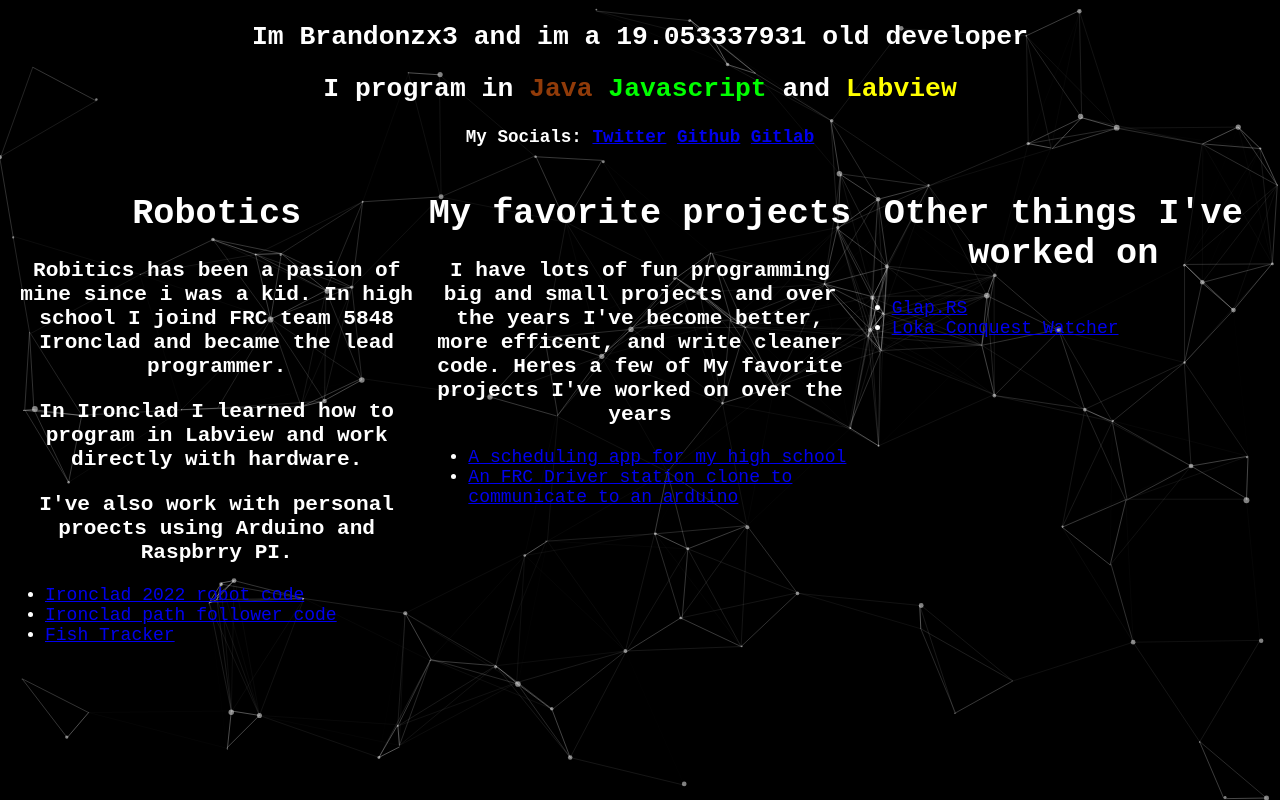
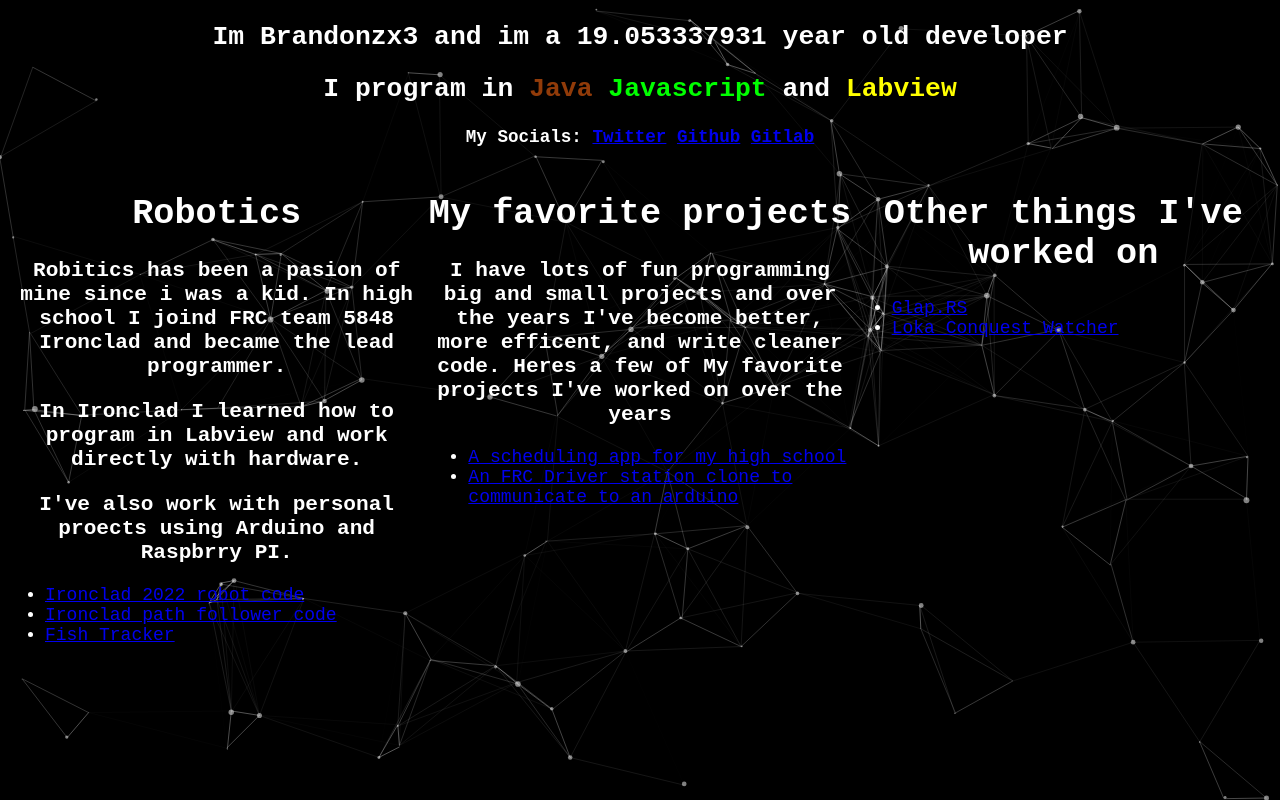
Before and after one commit to brandonzx3/portfolio, a website: page client/index.html in a window 1280 px wide. Drawn offline with nearby package versions, Linux system fonts and the light colour scheme.

Commit message:
fixed a grammer mistake

```diff
--- a/client/index.html
+++ b/client/index.html
@@ -7,7 +7,7 @@
     <body>
         <div id="container">
             <div id="main">
-                <h2>Im Brandonzx3 and im a <span id="age"></span> old developer</h2>
+                <h2>Im Brandonzx3 and im a <span id="age"></span> year old developer</h2>
                 <h2>I program in
                     <span class="lang_button" style="color: rgb(145, 59, 9);">Java</span>
                     <span class="lang_button" style="color: lime;">Javascript</span> and
```
